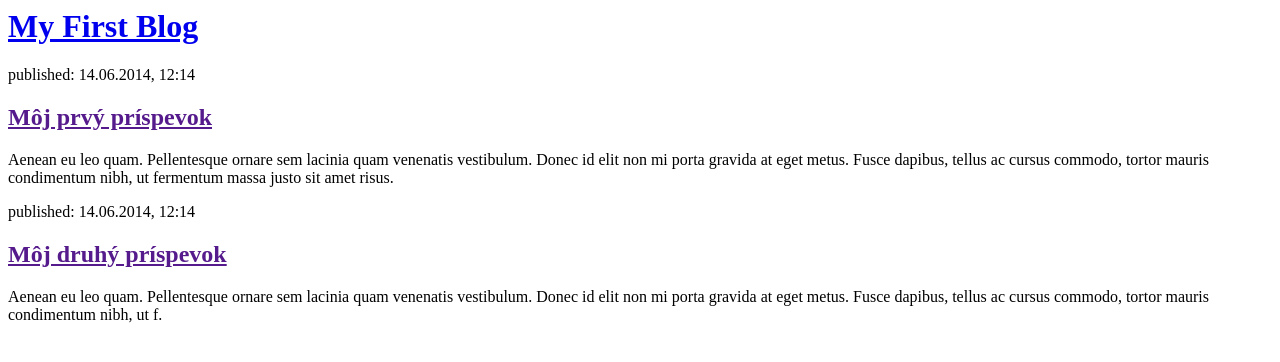
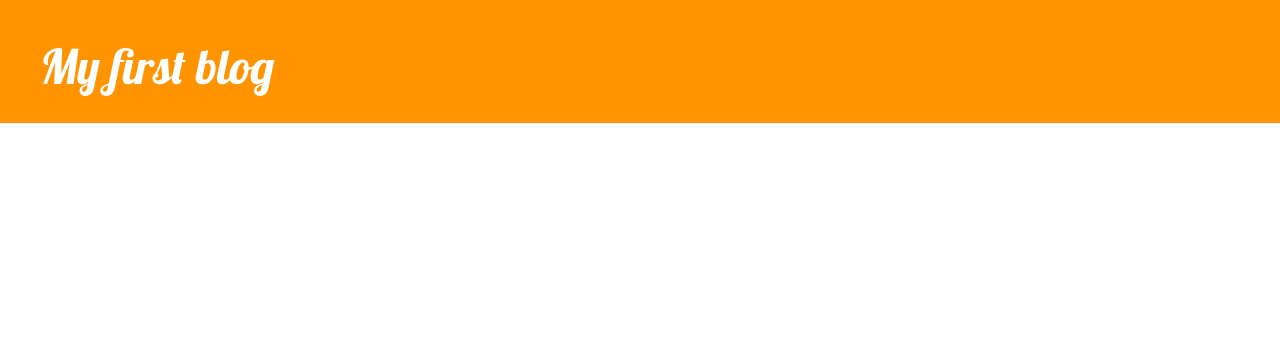
Before and after one commit to dduurroo/my-first-blog, a Django app: page / in a window 1280 px wide. Shown: the top 362 px of the page. Run offline with Django 3.2, Linux system fonts and the light colour scheme; tables that the repository leaves empty hold one stand-in row (values such as "Sample post"); some libraries are stand-ins or nearby versions.

Commit message:
Dalsia sablona

```diff
--- /dev/null
+++ b/blog/static/css/blog.css
@@ -0,0 +1,47 @@
+.page-header {
+    background-color: #ff9400;
+    margin-top: 0;
+    padding: 20px 20px 20px 40px;
+}
+
+.page-header h1, .page-header h1 a, .page-header h1 a:visited, .page-header h1 a:active {
+    color: #ffffff;
+    font-size: 36pt;
+    text-decoration: none;
+}
+
+.content {
+    margin-left: 40px;
+}
+
+h1, h2, h3, h4 {
+    font-family: 'Lobster', cursive;
+}
+
+.date {
+    float: right;
+    color: #828282;
+}
+
+.save {
+    float: right;
+}
+
+.post-form textarea, .post-form input {
+    width: 100%;
+}
+
+.top-menu, .top-menu:hover, .top-menu:visited {
+    color: #ffffff;
+    float: right;
+    font-size: 26pt;
+    margin-right: 20px;
+}
+
+.post {
+    margin-bottom: 70px;
+}
+
+.post h1 a, .post h1 a:visited {
+    color: #000000;
+}
--- /dev/null
+++ b/blog/templates/blog/base.html
@@ -0,0 +1,25 @@
+{% load staticfiles %}
+<html>
+    <head>
+        <title>Django Girls blog</title>
+        <link rel="stylesheet" href="//maxcdn.bootstrapcdn.com/bootstrap/3.2.0/css/bootstrap.min.css">
+        <link rel="stylesheet" href="//maxcdn.bootstrapcdn.com/bootstrap/3.2.0/css/bootstrap-theme.min.css">
+        <link href='//fonts.googleapis.com/css?family=Lobster&subset=latin,latin-ext' rel='stylesheet' type='text/css'>
+        <link rel="stylesheet" href="{% static 'css/blog.css' %}">
+    </head>
+    <body>
+<body>
+    <div class="page-header">
+        <h1><a href="/">My first blog</a></h1>
+    </div>
+    <div class="content container">
+        <div class="row">
+            <div class="col-md-8">
+            {% block content %}
+            {% endblock %}
+            </div>
+        </div>
+    </div>
+</body>
+    </body>
+</html>
--- a/blog/templates/blog/post_list.html
+++ b/blog/templates/blog/post_list.html
@@ -1,30 +1,14 @@
-<html>
-    <head>
-        <title>Django Girls blog</title>
-    </head>
-        <body>
-    <div>
-        <h1><a href="/">My First Blog</a></h1>
-    </div>
+{% extends 'blog/base.html' %}
 
-    {% for post in posts %}
-        <div>
-            <p>published: {{ post.published_date }}</p>
-            <h1><a href="">{{ post.title }}</a></h1>
-            <p>{{ post.text|linebreaksbr }}</p>
-        </div>
-    {% endfor %}
+{% block content %}
 
-        <div>
-            <p>published: 14.06.2014, 12:14</p>
-            <h2><a href="">Môj prvý príspevok</a></h2>
-            <p>Aenean eu leo quam. Pellentesque ornare sem lacinia quam venenatis vestibulum. Donec id elit non mi porta gravida at eget metus. Fusce dapibus, tellus ac cursus commodo, tortor mauris condimentum nibh, ut fermentum massa justo sit amet risus.</p>
-        </div>
-
-        <div>
-            <p>published: 14.06.2014, 12:14</p>
-            <h2><a href="">Môj druhý príspevok</a></h2>
-            <p>Aenean eu leo quam. Pellentesque ornare sem lacinia quam venenatis vestibulum. Donec id elit non mi porta gravida at eget metus. Fusce dapibus, tellus ac cursus commodo, tortor mauris condimentum nibh, ut f.</p>
-        </div>
-    </body>
-</html>
+            {% for post in posts %}
+                <div class="post">
+                    <div class="date">
+                        {{ post.published_date }}
+                    </div>
+                    <h1><a href="">{{ post.title }}</a></h1>
+                    <p>{{ post.text|linebreaksbr }}</p>
+                </div>
+            {% endfor %}
+{% endblock %}
```
